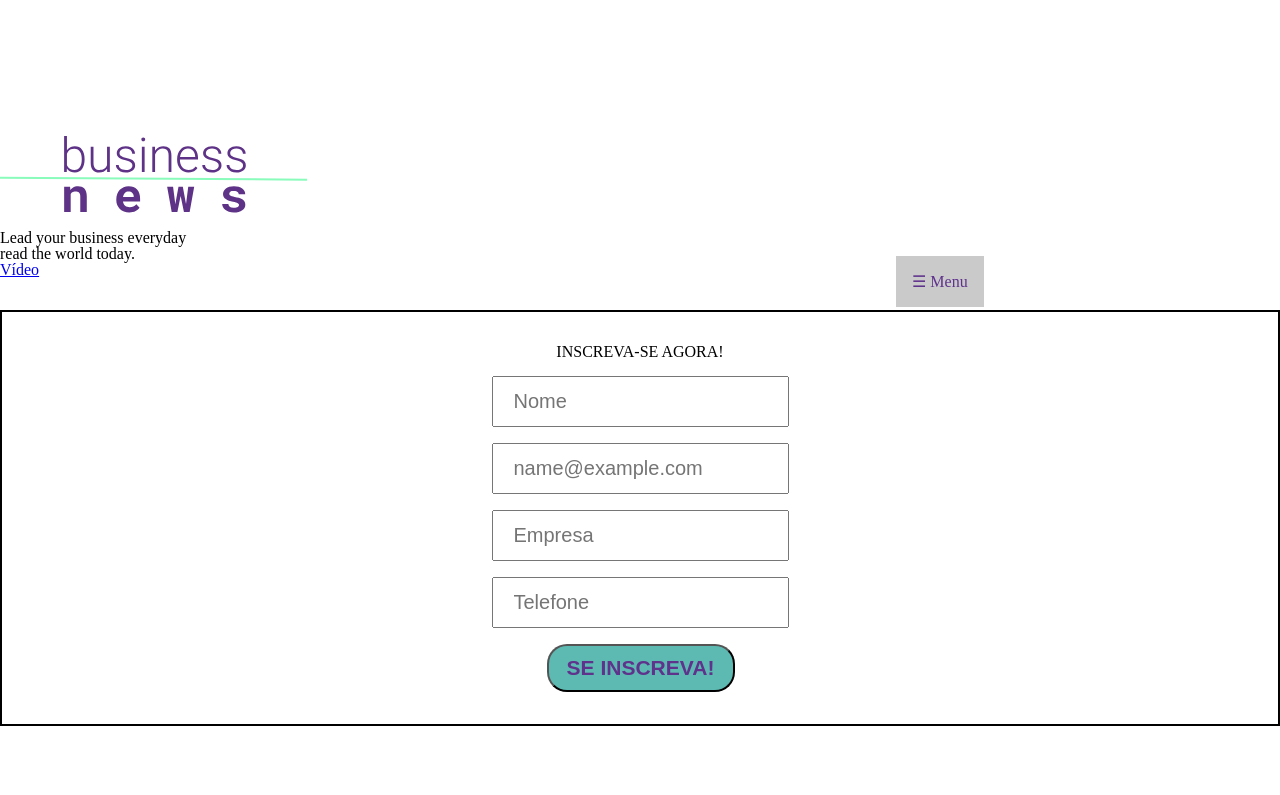
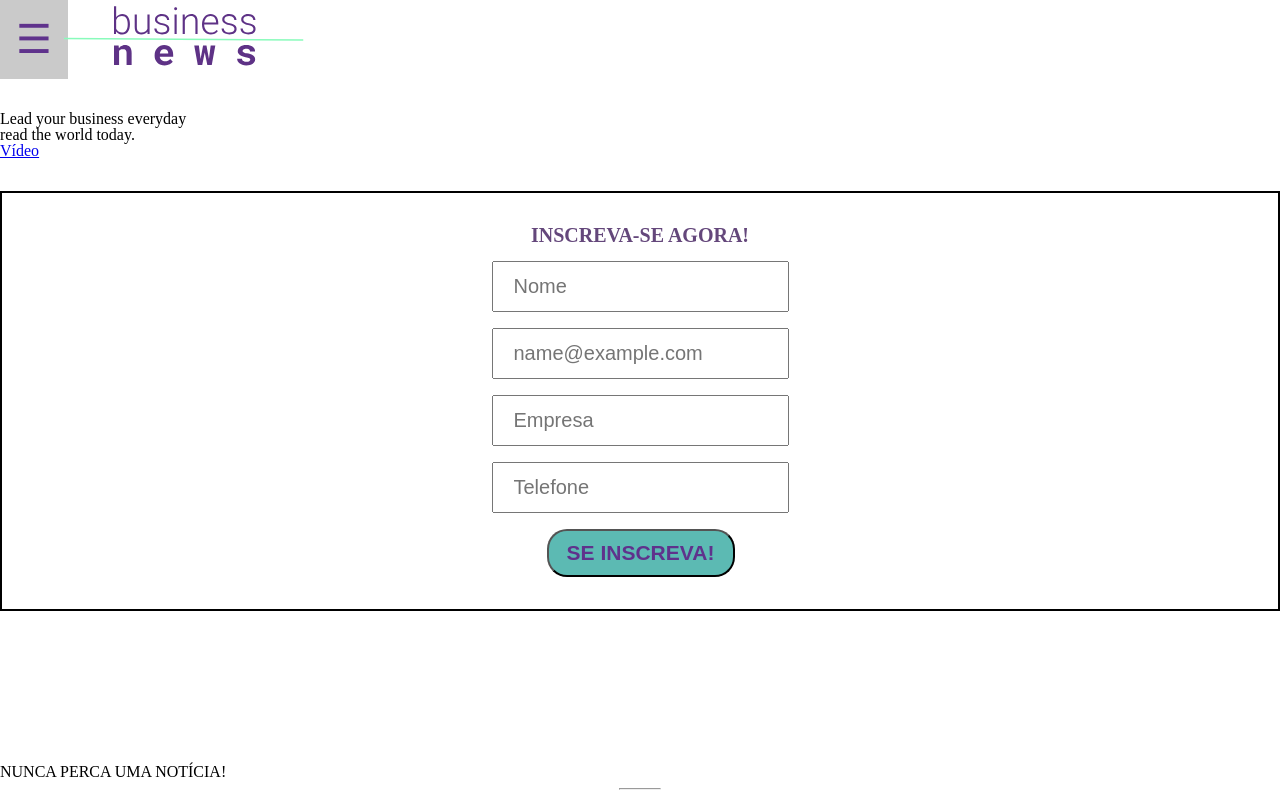
Before and after one commit to AmandaPardinho/Projeto-BN---Benjamin, a plain HTML site: page index.html in a window 1280 px wide. Shown: the top 795 px of the page. Drawn offline with Linux system fonts and the light colour scheme.

Commit message:
Ajustando cabeçalho

```diff
--- a/index.html
+++ b/index.html
@@ -15,7 +15,7 @@
 <body>
   <header>
     <div class="dropdown">
-      <button onclick="myFunction()" class="dropbtn"> &#9776 Menu</button>
+      <button onclick="myFunction()" class="dropbtn"> &#9776</button>
       <div id="drop" class="dropdown-content">
         <div class="show">
           <a href="#">Sobre</a>
--- a/trampo_ben.css
+++ b/trampo_ben.css
@@ -1,15 +1,19 @@
+
+
 .logo1{
     display: flex;
     flex-direction: column;
     position: relative;
-    margin-top: 10%;
-
+    margin-top: 0%;
+    margin-left: 4rem;
+    width: 15rem;
+    margin-bottom: 2rem;
 }
 
 
 
 .dropbtn {
-    font-size: 16px;
+    font-size: 40px;
     border: none;
     color: #5F328C;
     padding: 16px;
@@ -21,8 +25,8 @@
   .dropdown{
     position: absolute;
     display: block;
-    margin-left: 70%;
-    margin-top: 10%;
+    margin-left: 0%;
+    margin-top: 0%;
 
   }
 
@@ -64,6 +68,9 @@
 
   .texto-forms{
     text-align: center;
+    color: #64477B;
+    font-size: 20px;
+    font-weight: 600;
   }
 
   .botao-enviar{
```
